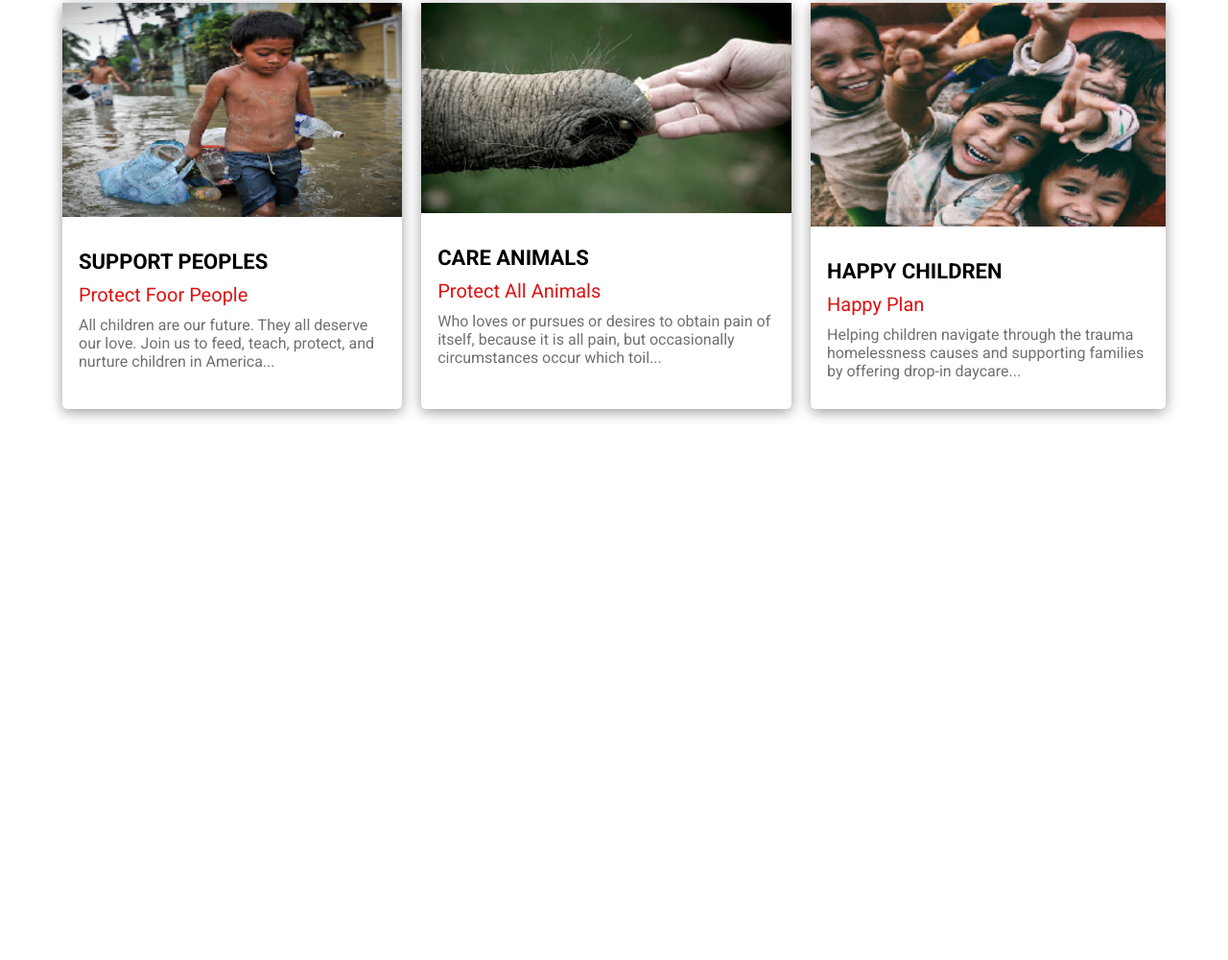
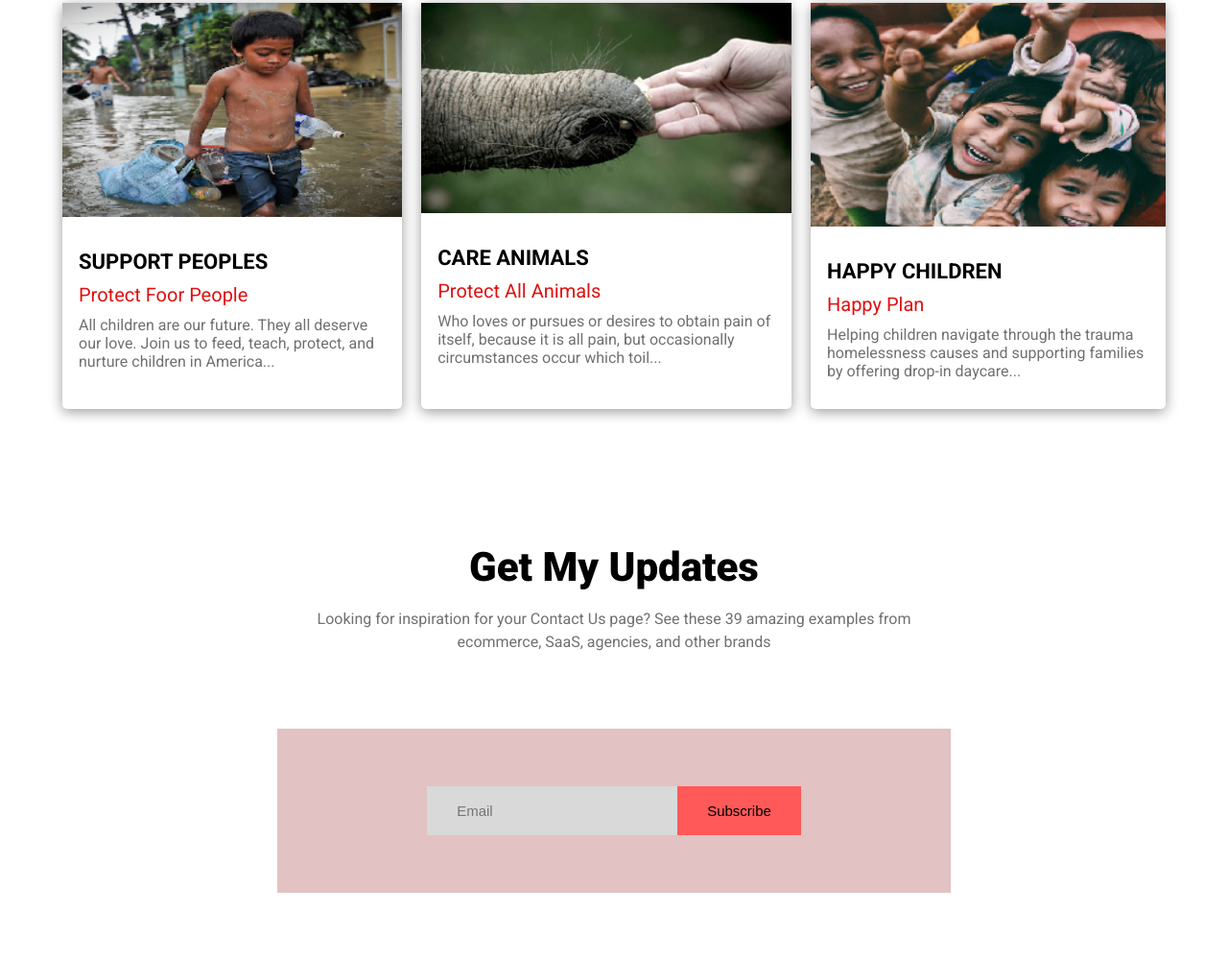
Before and after one commit to rafinsripon/donte-demo, a plain HTML site: page index.html in a window 1280 px wide. Shown: the part 2094-3094 px from the top of the page at 96% size. Before the commit the page ends 2590 px from the top, so only its background shows below. Drawn offline with Linux system fonts and the light colour scheme.

Commit message:
updeted input fill and contact area done

```diff
--- a/css/style.css
+++ b/css/style.css
@@ -120,6 +120,7 @@ DonateToday_section_Start
     padding: 30px;
 }
 
+
 .donate_amount span {
     font-size: 26px;
     font-weight: 700;
@@ -135,21 +136,24 @@ DonateToday_section_Start
     color: #ff0000;
 }
 
+
 .other_amount {
     text-align: center;
     position: relative;
 }
 
-.other_amount span {
-    font-size: 15px;
+input.others {
+    width: 50%;
+    text-align: center;
+    border-left: 0;
+    border-top: 0;
+    border-right: 0;
+    border-bottom: 1px solid #DADADA;
+    font-size: 16px;
     text-transform: capitalize;
+    padding: 10px 0;
+    outline: none;
     letter-spacing: 2px;
-    display: block;
-    width: 50%;
-    margin: 0 auto;
-    color: #6c6868;
-    border-bottom: 1px solid #707070;
-    padding: 10px 0;
 }
 
 /*--------------------------------
@@ -255,3 +259,45 @@ Wellcome_humanity_section_Start
 /*-----------------------------------
 Wellcome_humanity_section_End
 -------------------------------------*/
+/*--------------------------------
+Contact_section_Start
+----------------------------------*/
+.contact_section{
+    padding-top: 70px;
+    padding-bottom: 70px;
+}
+.submit_area {
+    text-align: center;
+    padding-top: 60px;
+    padding-bottom: 60px;
+    background: rgb(144 20 20 / 26%);
+    width: 60%;
+    margin: 0 auto;
+}
+.submit_area.margin{
+    margin-top: 60px;
+}
+
+.submit_area input {
+    padding: 16px 30px;
+    background: #D9D9D9;
+    border: 1px solid #D9D9D9;
+    border-radius:  0px;
+    outline: none;
+    color: #000;
+    font-size: 15px;
+}
+
+.submit_area button {
+    padding: 16px 30px;
+    margin-left: -4px;
+    border: 1px solid #FF5959;
+    background: #FF5959;
+    font-size: 15px;
+    display: inline-block;
+    cursor: pointer;
+}
+
+/*--------------------------------
+Contact_section_End
+----------------------------------*/
--- a/index.html
+++ b/index.html
@@ -49,7 +49,7 @@
                 </div>
             </div>
             <div class="other_amount">
-                <span>others amount (taka)</span>
+                <input type="text" class="others" name="text" placeholder="others amount (taka)">
                 <div class="button">
                     <a href="#" class="btn">donate now</a>
                 </div>
@@ -125,5 +125,21 @@
     </section>
     <!---------Wellcome_humanity_Section_End--------
     ===========================================------>
+    <!-------------Contact_section_start------------
+    ===========================================------>
+    <div class="contact_section">
+        <div class="container">
+            <div class="common_contant">
+                <h2>Get My Updates</h2>
+                <p>Looking for inspiration for your Contact Us page? See these 39 amazing examples from ecommerce, SaaS, agencies, and other brands</p>
+            </div>
+            <div class="submit_area margin">
+                <input type="text" class="email" placeholder="Email">
+                <button class="subscribe">Subscribe</button>
+            </div>
+        </div>
+    </div>
+    <!-------------Contact_section_End------------
+    ========================================------>
 </body>
 </html>
```
